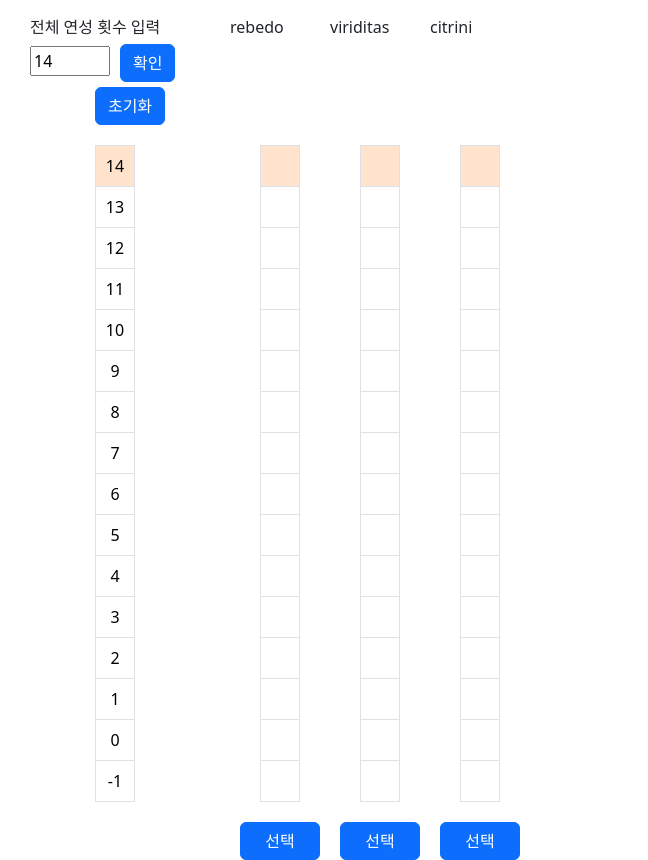
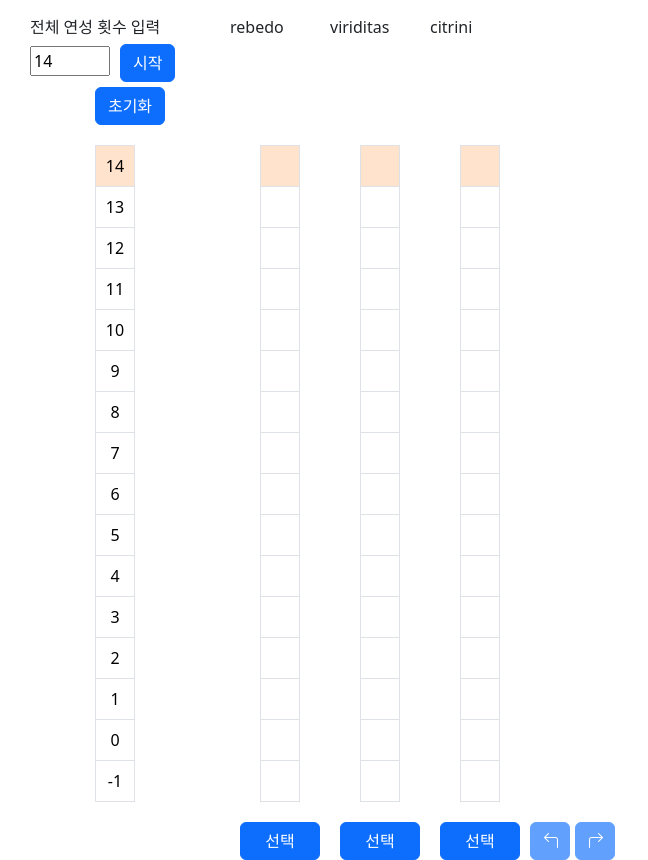
Before and after one commit to JeongHoK/elixir-front, a Vue app: page / in a window 1280 px wide. Shown: the whole page, without its empty margins (0-648 px from the left). Built offline with nearby package versions, Linux system fonts and the light colour scheme.

Commit message:
Add: undo, redo 기능 추가

```diff
--- a/src/views/Elixir.vue
+++ b/src/views/Elixir.vue
@@ -4,8 +4,8 @@
             <div style="width: 200px; margin-left: 30px;">
                 <div style="margin-bottom: 5px;">전체 연성 횟수 입력</div>
                 <div style="margin-bottom: 5px;">
-                    <input type="number" style="width: 80px; margin-right: 10px;" v-model="inputCount" v-bind:disabled="inputDisabled">
-                    <button type="button" class="btn btn-primary" @click="inputCountOk()">확인</button>
+                    <input type="number" style="width: 80px; margin-right: 10px;" v-model="inputCount" v-bind:disabled="isInputDisabled">
+                    <button type="button" class="btn btn-primary" @click="inputCountOk()">시작</button>
                 </div>
                 <div style="text-align: center;">
                     <button type="button" class="btn btn-primary" @click="resetElixir()">초기화</button>
@@ -64,6 +64,11 @@
             </div>
         </div>
 
+        <div style="margin-top: 807px;">
+            <button type="button" class="btn btn-primary" style="width: 40px; margin-right: 5px;" @click="undoClicked()" v-bind:disabled="isUndoButtonDisabled"><i class="bi bi-arrow-90deg-left"></i></button>
+            <button type="button" class="btn btn-primary" style="width: 40px;" @click="redoClicked()" v-bind:disabled="isRedoButtonDisabled"><i class="bi bi-arrow-90deg-right"></i></button>
+        </div>
+
     </div>
 </template>
 
@@ -76,7 +81,7 @@ export default {
             maxAddDuctilityCount: 2,
             inputCount: 14,
             list: [14, 13, 12, 11, 10, 9, 8, 7, 6, 5, 4, 3, 2, 1, 0, -1],
-            inputDisabled: false,
+            isInputDisabled: false,
             elixirDto: {
                 wisePersons: {
                     rebedo: new Array(14 + 2), // maxAddDuctilityCount와 동일하게 바꿔줄것
@@ -87,12 +92,17 @@ export default {
                 beforeSelectWisePerson: null,
                 ductilityCount: 0,
                 totalDuctilityCount: 0,
+                recordWisePersons: null,
             },
+            isUndoButtonDisabled: true,
+            isRedoButtonDisabled: true,
+            undoClickedCount: 0,
+            redoClickedCount: 0,
         };
     },
     methods: {
         inputCountOk() {
-            this.inputDisabled = true;
+            this.isInputDisabled = true;
             this.list = []
             for(let i = this.inputCount; i>-this.maxAddDuctilityCount; i--) {
                 this.list.push(i);
@@ -108,11 +118,17 @@ export default {
                 beforeSelectWisePerson: null,
                 ductilityCount: 0,
                 totalDuctilityCount: this.inputCount + this.maxAddDuctilityCount,
+                recordWisePersons: [{empty: {empty: []}}]
             }
+
+            this.isUndoButtonDisabled = true;
+            this.isRedoButtonDisabled = true;
+            this.undoClickedCount = 0;
+            this.redoClickedCount = 0;
 
         },
         resetElixir() {
-            this.inputDisabled = false;
+            this.isInputDisabled = false;
             this.inputCount = 14;
             this.list = []
             for(let i = this.inputCount; i>-this.maxAddDuctilityCount; i--) {
@@ -120,22 +136,59 @@ export default {
             }
         },
         selectWisePerson(wisePersonName){
-            if(this.inputDisabled) {
+            if(this.isInputDisabled) {
+
                 this.elixirDto.beforeSelectWisePerson = this.elixirDto.selectWisePerson;
                 this.elixirDto.selectWisePerson = wisePersonName;
+
+                if(this.undoClickedCount > 0) {
+                    this.elixirDto.recordWisePersons.length = this.elixirDto.ductilityCount;
+                }
 
                 this.axios.post(this.HOST+"/select", this.elixirDto)
                 .then(response => {
                     this.elixirDto = response.data;
+
+                    if(this.elixirDto.ductilityCount > 0) {
+                        this.isUndoButtonDisabled = false;
+                    } else {
+                        this.isUndoButtonDisabled = true;
+                    }
+                    this.isRedoButtonDisabled = true;
+                    this.undoClickedCount = 0;
+                    this.redoClickedCount = 0;
                 })
                 .catch(error => {
                     console.log(error);
                 });
             } else {
-                alert("연성 횟수 입력 후 확인 버튼을 눌러주세요");
+                alert("연성 횟수 입력 후 시작 버튼을 눌러주세요");
             }
         },
+        undoClicked(){
+            this.undoClickedCount = this.undoClickedCount+1;
+            this.elixirDto.ductilityCount = this.elixirDto.ductilityCount - 1;
+            if(this.elixirDto.ductilityCount == 0) {
+               this.inputCountOk();
+            } else {
+                this.elixirDto.selectWisePerson = Object.keys(this.elixirDto.recordWisePersons[this.elixirDto.ductilityCount])[0];
+                this.elixirDto.wisePersons = this.elixirDto.recordWisePersons[this.elixirDto.ductilityCount][this.elixirDto.selectWisePerson];
+                this.isRedoButtonDisabled = false;
+            }
 
+
+        },
+        redoClicked() {
+            this.redoClickedCount = this.redoClickedCount+1;
+            if(this.undoClickedCount == this.redoClickedCount) {
+                this.isRedoButtonDisabled = true;
+            }
+            this.elixirDto.ductilityCount = this.elixirDto.ductilityCount + 1;
+
+            this.elixirDto.selectWisePerson = Object.keys(this.elixirDto.recordWisePersons[this.elixirDto.ductilityCount])[0];
+            this.elixirDto.wisePersons = this.elixirDto.recordWisePersons[this.elixirDto.ductilityCount][this.elixirDto.selectWisePerson];
+
+        },
     },
 
   }
```
